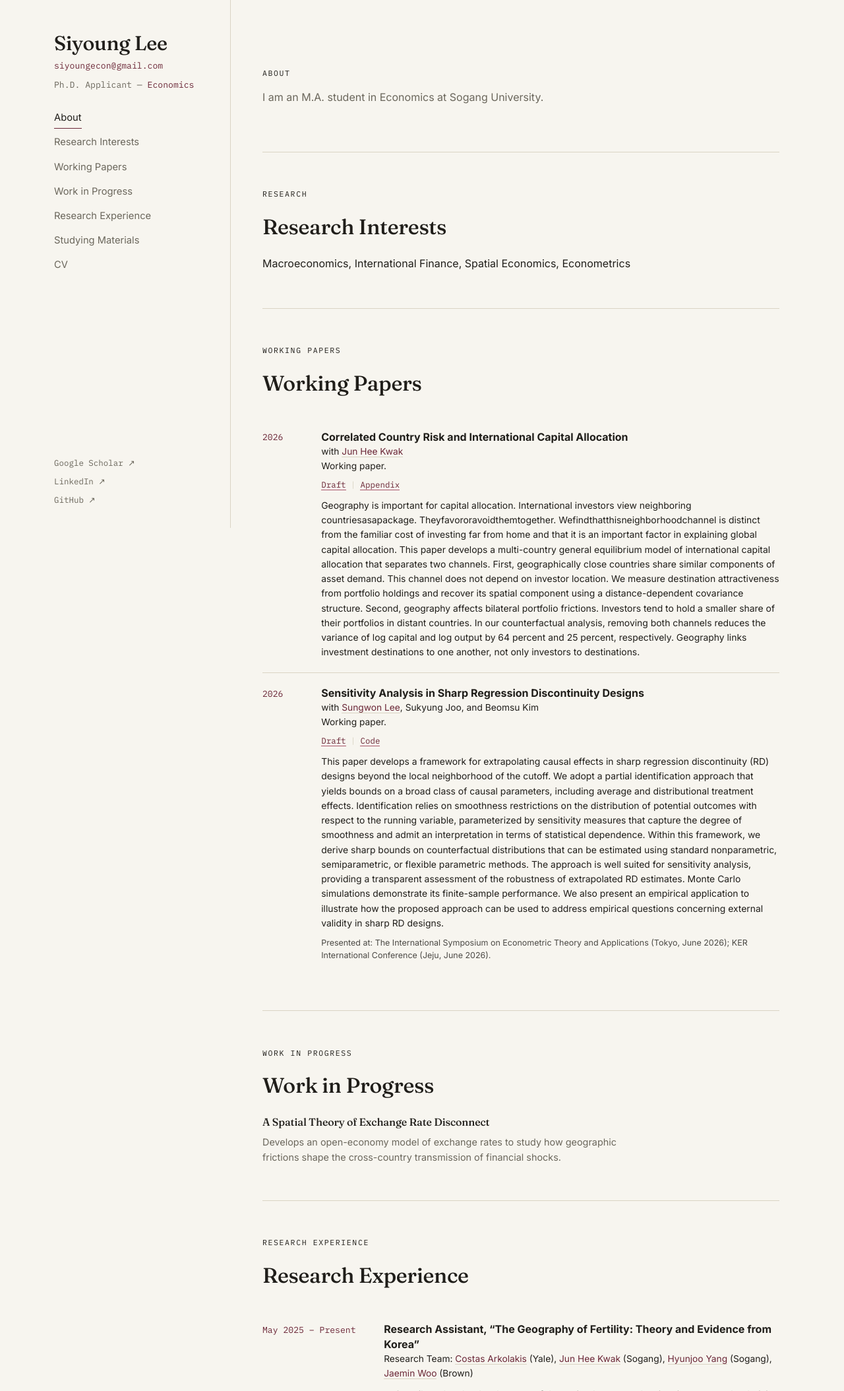
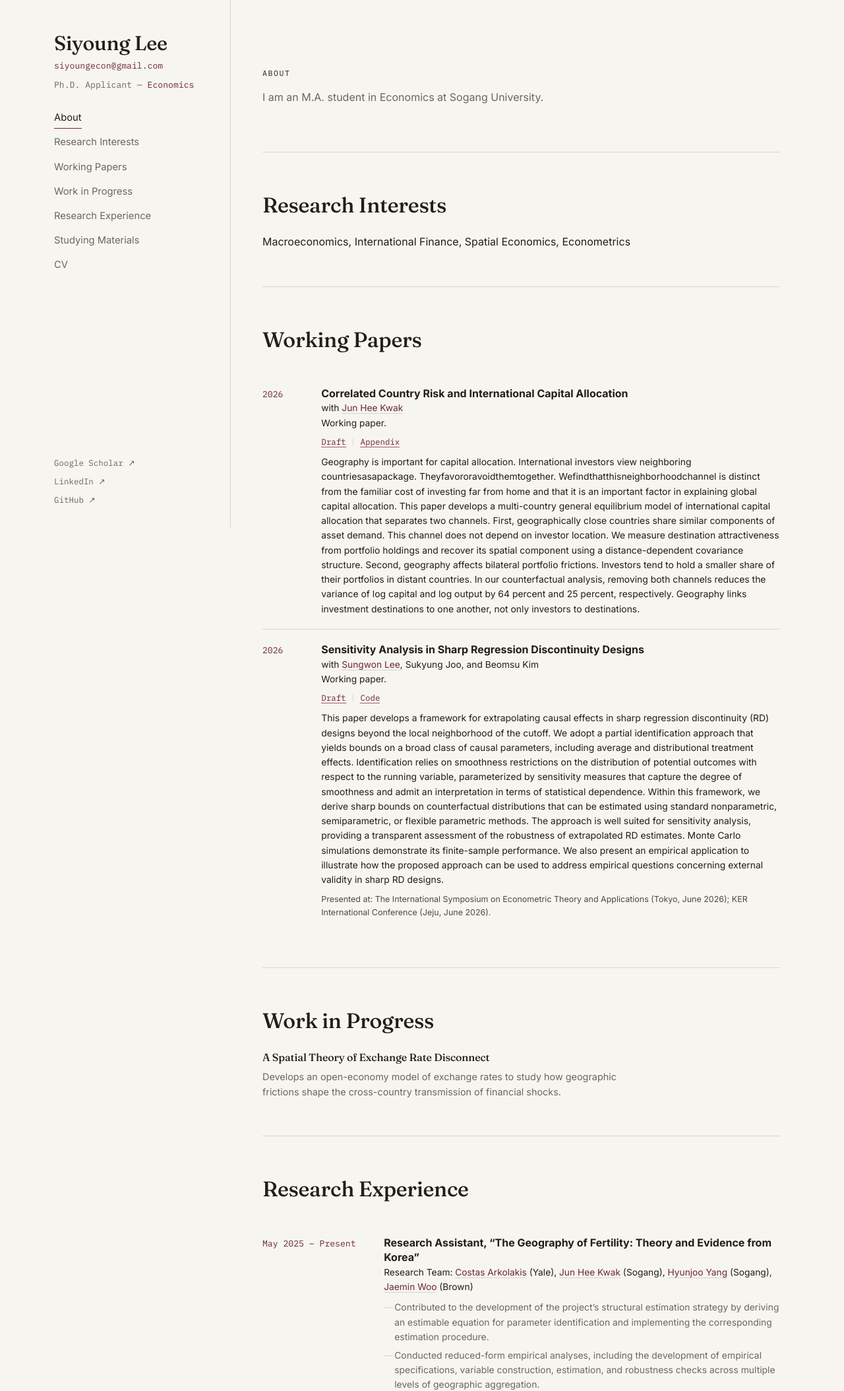
Before and after one commit to SiyoungLeeEcon/SiyoungLeeEcon.github.io, a plain HTML site: page index.html in a window 1280 px wide. Shown: the top 2108 px of the page at 66% size. Drawn offline with Linux system fonts and the light colour scheme.

Commit message:
Update index.html

```diff
--- a/index.html
+++ b/index.html
@@ -303,7 +303,7 @@
 
     <!-- RESEARCH -->
     <section id="research" class="section">
-      <p class="eyebrow">Research</p>
+      <!-- <p class="eyebrow">Research</p> -->
       <h2>Research Interests</h2>
         Macroeconomics, International Finance, Spatial Economics, Econometrics
       <!-- <p class="ri"><span class="ri-label">Primary:</span> Macroeconomics, International Finance</p> -->
@@ -312,7 +312,7 @@
 
     <!-- WORKING PAPERS -->
     <section id="working-papers" class="section">
-      <p class="eyebrow">Working Papers</p>
+      <!-- <p class="eyebrow">Working Papers</p> -->
       <h2>Working Papers</h2>
       <ol class="pub-list">
         <li>
@@ -368,7 +368,7 @@
 
     <!-- WORK IN PROGRESS -->
     <section id="work-in-progress" class="section">
-      <p class="eyebrow">Work in Progress</p>
+      <!-- <p class="eyebrow">Work in Progress</p> -->
       <h2>Work in Progress</h2>
       <div class="wip-item">
         <h3>A Spatial Theory of Exchange Rate Disconnect</h3>
@@ -382,7 +382,7 @@
 
     <!-- RESEARCH EXPERIENCE -->
     <section id="research-experience" class="section">
-      <p class="eyebrow">Research Experience</p>
+      <!-- <p class="eyebrow">Research Experience</p> -->
       <h2>Research Experience</h2>
       <ul class="exp-list">
         <li>
```
